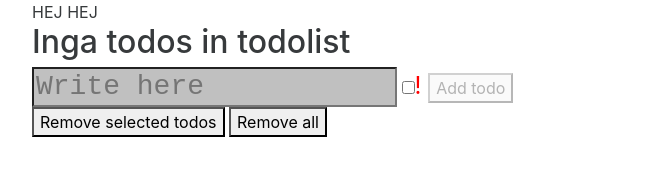
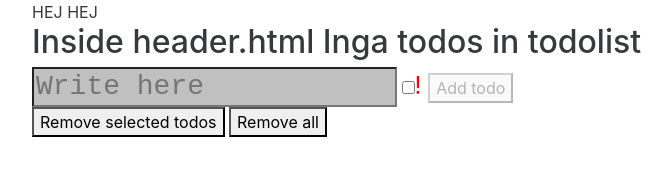
Before and after one commit to joacro/joacro.github.io, a plain HTML site: page todoApp/todoApp.html in a window 1280 px wide. Shown: the whole page, without its empty margins (53-725 px from the left). Drawn offline with Linux system fonts and the light colour scheme.

Commit message:
solving problems

```diff
--- a/todoApp/html/header.html
+++ b/todoApp/html/header.html
@@ -1,4 +1,5 @@
 <h2>
+  Inside header.html
    {{todoC.todos.length > 0 ? todoC.todos.length + " todos" : "Inga todos in todolist"}}
    {{todoC.urgentTodos.length > 0 ? "," + todoC.urgentTodos.length + " brådskande" : ""}}
 </h2>
```
Also changed, not shown: todoApp/js/directives/header.js (indentation only).
